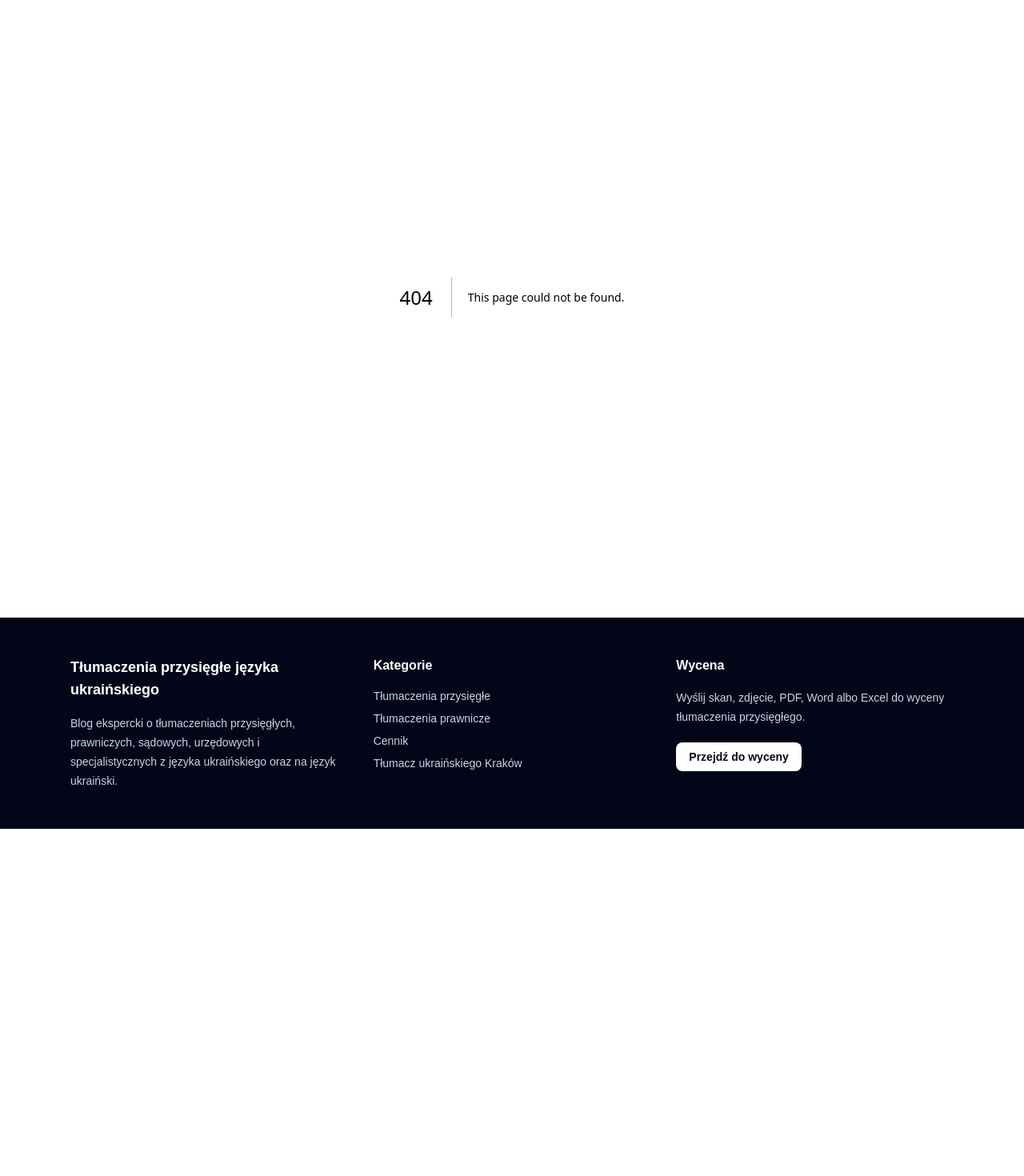
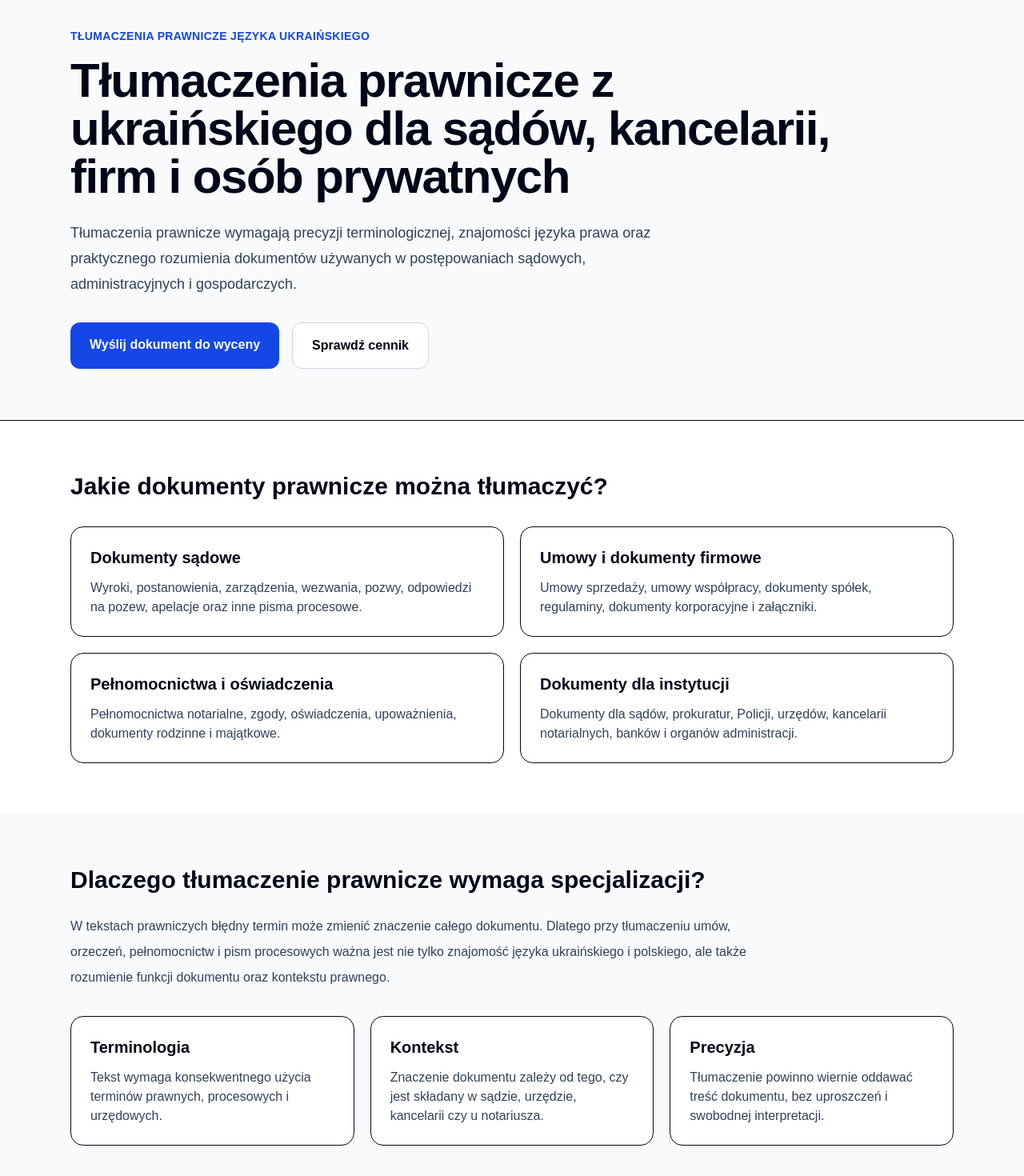
Before and after one commit to tzdh4c2pyw-tech/tlumaczenia-przysiegle-blog, a Next.js app: page /tlumaczenia-prawnicze in a window 1280 px wide. Before the commit this address had no page. Shown: the part 106-1576 px from the top of the page at 80% size. Before the commit the page ends 1142 px from the top, so only its background shows below. Built offline with nearby package versions, Linux system fonts and the light colour scheme.

Commit message:
Add legal translation SEO page

```diff
--- /dev/null
+++ b/app/tlumaczenia-prawnicze/page.tsx
@@ -0,0 +1,178 @@
+import type { Metadata } from "next";
+
+export const metadata: Metadata = {
+  title: "Tłumaczenia prawnicze ukraiński — sądy, umowy, pełnomocnictwa",
+  description:
+    "Tłumaczenia prawnicze z języka ukraińskiego i na język ukraiński: umowy, pełnomocnictwa, wyroki, postanowienia, pisma procesowe i dokumenty dla kancelarii.",
+};
+
+export default function TlumaczeniaPrawniczePage() {
+  return (
+    <main className="bg-white text-slate-950">
+      <section className="border-b bg-slate-50">
+        <div className="mx-auto max-w-6xl px-6 py-16">
+          <p className="mb-4 text-sm font-semibold uppercase tracking-wide text-blue-700">
+            Tłumaczenia prawnicze języka ukraińskiego
+          </p>
+
+          <h1 className="max-w-5xl text-4xl font-bold tracking-tight md:text-6xl">
+            Tłumaczenia prawnicze z ukraińskiego dla sądów, kancelarii, firm i osób prywatnych
+          </h1>
+
+          <p className="mt-6 max-w-3xl text-lg leading-8 text-slate-700">
+            Tłumaczenia prawnicze wymagają precyzji terminologicznej, znajomości
+            języka prawa oraz praktycznego rozumienia dokumentów używanych w
+            postępowaniach sądowych, administracyjnych i gospodarczych.
+          </p>
+
+          <div className="mt-8 flex flex-col gap-4 sm:flex-row">
+            <a
+              href="https://tlumaczrosyjskiegoiukrainskiego.pl"
+              className="rounded-xl bg-blue-700 px-6 py-4 text-center font-semibold text-white hover:bg-blue-800"
+            >
+              Wyślij dokument do wyceny
+            </a>
+
+            <a
+              href="/cennik"
+              className="rounded-xl border border-slate-300 bg-white px-6 py-4 text-center font-semibold hover:bg-slate-50"
+            >
+              Sprawdź cennik
+            </a>
+          </div>
+        </div>
+      </section>
+
+      <section className="mx-auto max-w-6xl px-6 py-16">
+        <h2 className="text-3xl font-bold">
+          Jakie dokumenty prawnicze można tłumaczyć?
+        </h2>
+
+        <div className="mt-8 grid gap-5 md:grid-cols-2">
+          <div className="rounded-2xl border p-6">
+            <h3 className="text-xl font-bold">Dokumenty sądowe</h3>
+            <p className="mt-3 text-slate-700">
+              Wyroki, postanowienia, zarządzenia, wezwania, pozwy, odpowiedzi
+              na pozew, apelacje oraz inne pisma procesowe.
+            </p>
+          </div>
+
+          <div className="rounded-2xl border p-6">
+            <h3 className="text-xl font-bold">Umowy i dokumenty firmowe</h3>
+            <p className="mt-3 text-slate-700">
+              Umowy sprzedaży, umowy współpracy, dokumenty spółek, regulaminy,
+              dokumenty korporacyjne i załączniki.
+            </p>
+          </div>
+
+          <div className="rounded-2xl border p-6">
+            <h3 className="text-xl font-bold">Pełnomocnictwa i oświadczenia</h3>
+            <p className="mt-3 text-slate-700">
+              Pełnomocnictwa notarialne, zgody, oświadczenia, upoważnienia,
+              dokumenty rodzinne i majątkowe.
+            </p>
+          </div>
+
+          <div className="rounded-2xl border p-6">
+            <h3 className="text-xl font-bold">Dokumenty dla instytucji</h3>
+            <p className="mt-3 text-slate-700">
+              Dokumenty dla sądów, prokuratur, Policji, urzędów, kancelarii
+              notarialnych, banków i organów administracji.
+            </p>
+          </div>
+        </div>
+      </section>
+
+      <section className="bg-slate-50">
+        <div className="mx-auto max-w-6xl px-6 py-16">
+          <h2 className="text-3xl font-bold">
+            Dlaczego tłumaczenie prawnicze wymaga specjalizacji?
+          </h2>
+
+          <p className="mt-6 max-w-4xl leading-8 text-slate-700">
+            W tekstach prawniczych błędny termin może zmienić znaczenie całego
+            dokumentu. Dlatego przy tłumaczeniu umów, orzeczeń, pełnomocnictw i
+            pism procesowych ważna jest nie tylko znajomość języka ukraińskiego
+            i polskiego, ale także rozumienie funkcji dokumentu oraz kontekstu
+            prawnego.
+          </p>
+
+          <div className="mt-8 grid gap-5 md:grid-cols-3">
+            <div className="rounded-2xl border bg-white p-6">
+              <h3 className="text-xl font-bold">Terminologia</h3>
+              <p className="mt-3 text-slate-700">
+                Tekst wymaga konsekwentnego użycia terminów prawnych,
+                procesowych i urzędowych.
+              </p>
+            </div>
+
+            <div className="rounded-2xl border bg-white p-6">
+              <h3 className="text-xl font-bold">Kontekst</h3>
+              <p className="mt-3 text-slate-700">
+                Znaczenie dokumentu zależy od tego, czy jest składany w sądzie,
+                urzędzie, kancelarii czy u notariusza.
+              </p>
+            </div>
+
+            <div className="rounded-2xl border bg-white p-6">
+              <h3 className="text-xl font-bold">Precyzja</h3>
+              <p className="mt-3 text-slate-700">
+                Tłumaczenie powinno wiernie oddawać treść dokumentu, bez
+                uproszczeń i swobodnej interpretacji.
+              </p>
+            </div>
+          </div>
+        </div>
+      </section>
+
+      <section className="mx-auto max-w-6xl px-6 py-16">
+        <h2 className="text-3xl font-bold">
+          Tłumaczenia prawnicze a tłumaczenia przysięgłe
+        </h2>
+
+        <p className="mt-6 max-w-4xl leading-8 text-slate-700">
+          Nie każde tłumaczenie prawnicze musi być tłumaczeniem przysięgłym.
+          Jeżeli jednak dokument ma zostać złożony w sądzie, urzędzie,
+          prokuraturze, na Policji, u notariusza albo w innej instytucji,
+          zazwyczaj potrzebne jest tłumaczenie poświadczone przez tłumacza
+          przysięgłego.
+        </p>
+
+        <div className="mt-8 rounded-2xl border p-6">
+          <h3 className="text-xl font-bold">
+            Przykłady dokumentów często wymagających tłumaczenia przysięgłego
+          </h3>
+
+          <ul className="mt-4 grid gap-3 text-slate-700 md:grid-cols-2">
+            <li>wyrok sądu</li>
+            <li>postanowienie sądu</li>
+            <li>pełnomocnictwo notarialne</li>
+            <li>akt stanu cywilnego</li>
+            <li>decyzja administracyjna</li>
+            <li>zaświadczenie urzędowe</li>
+          </ul>
+        </div>
+      </section>
+
+      <section className="bg-blue-700 text-white">
+        <div className="mx-auto max-w-6xl px-6 py-16">
+          <h2 className="max-w-3xl text-3xl font-bold">
+            Masz dokument prawniczy po ukraińsku?
+          </h2>
+
+          <p className="mt-4 max-w-3xl text-lg text-blue-50">
+            Wyślij PDF, skan, zdjęcie, Word albo Excel. Otrzymasz informację o
+            cenie, terminie i możliwej formie tłumaczenia.
+          </p>
+
+          <a
+            href="https://tlumaczrosyjskiegoiukrainskiego.pl"
+            className="mt-8 inline-block rounded-xl bg-white px-6 py-4 font-semibold text-blue-700 hover:bg-blue-50"
+          >
+            Wyślij dokument do wyceny
+          </a>
+        </div>
+      </section>
+    </main>
+  );
+}
```
